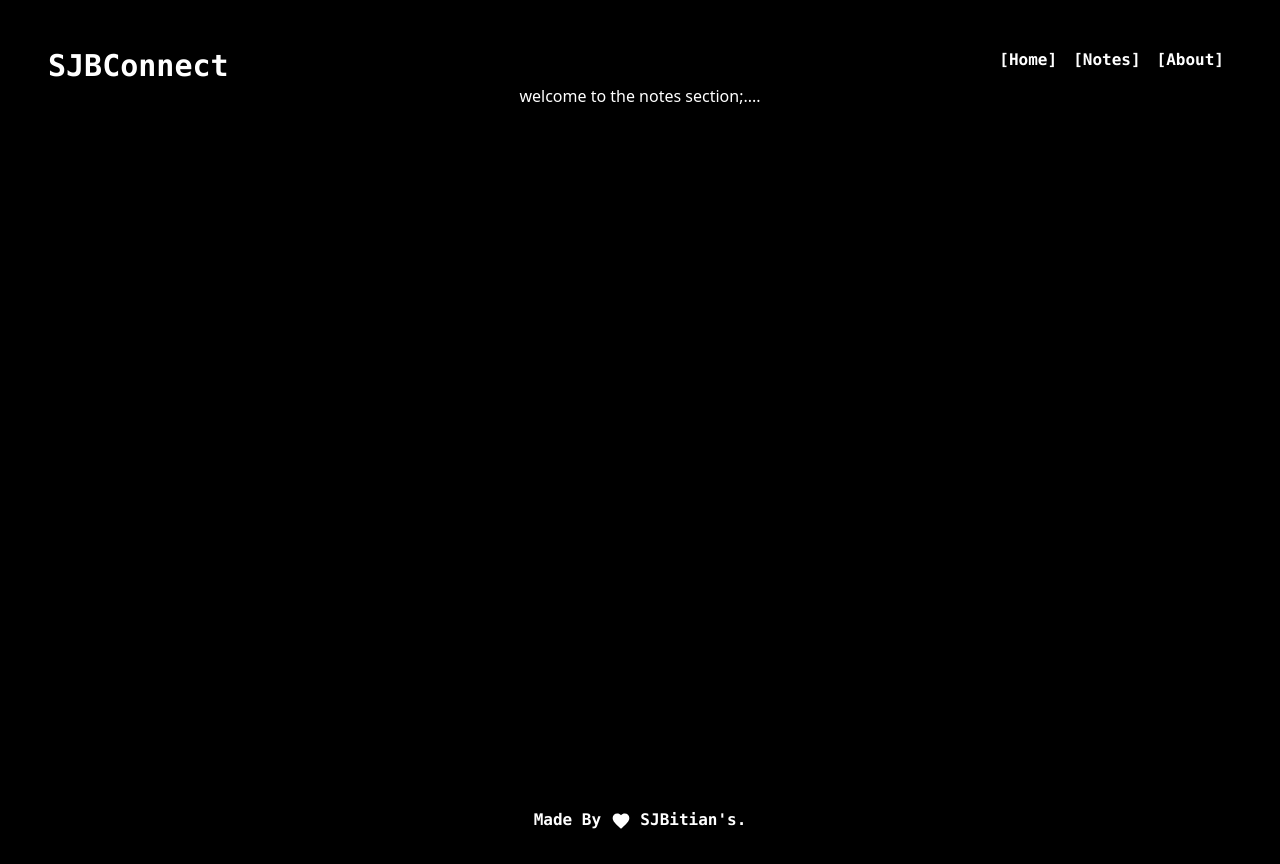
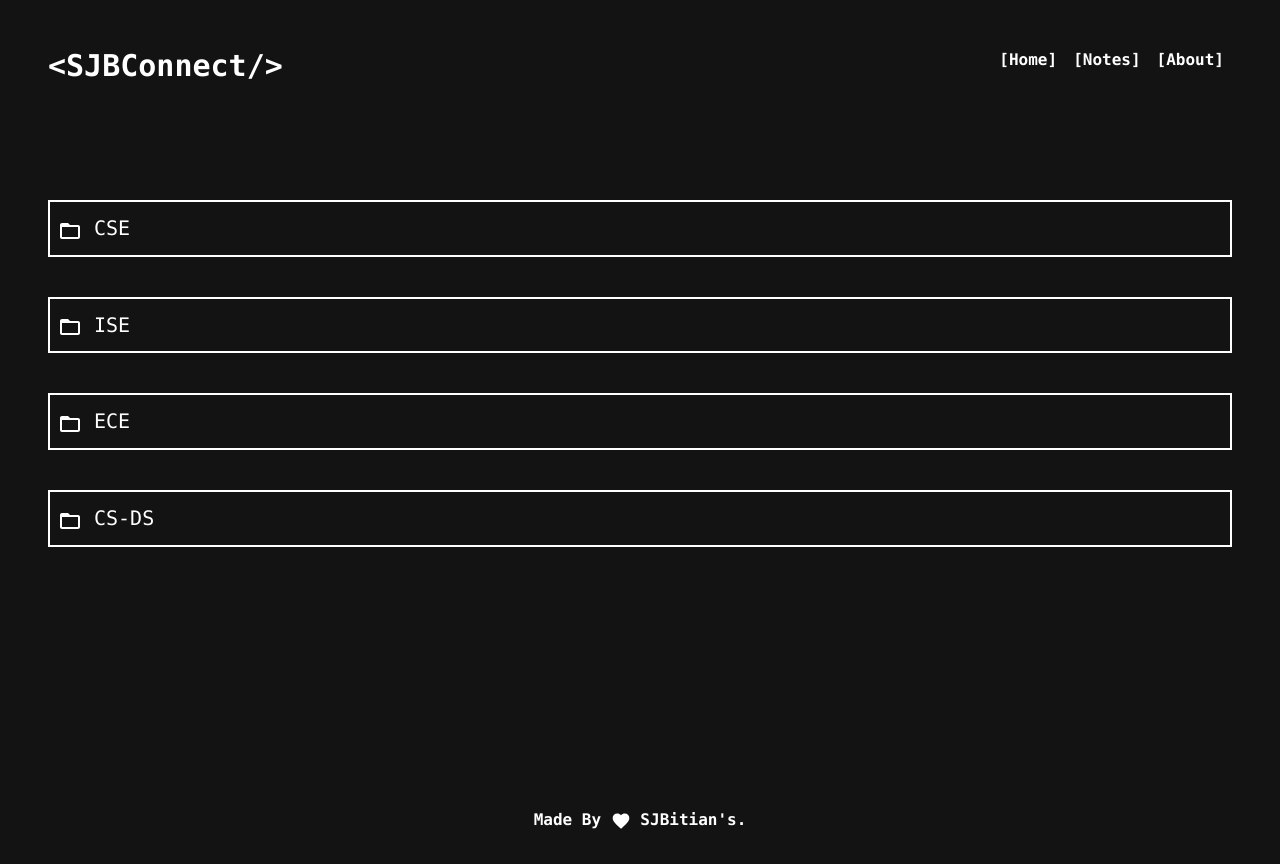
Before and after one commit to m-rishikesh/sjbconnect, a React (Vite) app: page /notes in a window 1280 px wide. Built offline with nearby package versions, Linux system fonts and the light colour scheme.

Commit message:
updates the notes components

```diff
--- a/src/components/Navbar.jsx
+++ b/src/components/Navbar.jsx
@@ -6,7 +6,7 @@ export default function Navbar(){
         <>
     <div className="font-mono container flex flex-row justify-between">
         <div className="leftitem  ">
-            <h1 className="text-3xl font-bold text-white hover:text-amber-300"><a href="#">SJBConnect</a></h1>
+            <h1 className="text-3xl font-bold text-white hover:text-amber-300"><a href="/">{"<SJBConnect/>"}</a></h1>
         </div>
         <div className="rightitem ">
             <Link to="/" className="px-2 font-bold hover:text-amber-300">[Home]</Link>
--- a/src/components/Notes.jsx
+++ b/src/components/Notes.jsx
@@ -1,9 +1,43 @@
-
-
+import { Link } from 'react-router-dom';
+import FolderOpenIcon from '@mui/icons-material/FolderOpen';
+import { useState } from 'react';
 export default function Notes(){
+    const depts = ['CSE','ISE','ECE','CS-DS'];
+    const years = ['1st Year','2nd Year','3rd Year','4th Year']
+    const [yearbool,setyearbool] = useState(false);
     return(
         <>
-        <p>welcome to the notes section;....</p>
+        <div className="maincontainer py-19 relative">
+        {yearbool && (
+          <span onClick={() =>setyearbool(false)} className="text-left border-2 border-white absolute top-10 left-0 px-2 py-2 cursor-pointer">
+            Back
+          </span>
+        )}
+        {(!yearbool)?depts.map((dept)=>(
+            <Link to="#">
+            <div className="container flex  w-full font-mono hover:text-amber-300  key={dept} my-10 "onClick={()=>{setyearbool(true)}}>
+            {/* cards section */}
+            <div className="elements py-3 border-2 border-white w-full text-left px-2 cursor-pointer hover:border-amber-300">
+             <FolderOpenIcon className=''/>
+             <span className='px-3 text-xl'>{dept}</span>
+            </div>
+         </div>
+             </Link>
+        ))
+        :
+        years.map((year)=>(
+            <Link to="#">
+            <div className="container flex  w-full font-mono hover:text-amber-300  key={dept} my-10 "onClick={()=>{setyearbool(true)}}>
+            {/* cards section */}
+            <div className="elements py-3 border-2 border-white w-full text-left px-2 cursor-pointer hover:border-amber-300">
+             <FolderOpenIcon className=''/>
+             <span className='px-3 text-xl'>{year}</span>
+            </div>
+         </div>
+             </Link>
+        ))
+    }
+        </div>
         </>
     )
 }
--- a/src/index.css
+++ b/src/index.css
@@ -1,7 +1,7 @@
 @import "tailwindcss";
 
 body{
-    background-color: #000000;
+    background-color: #131313;
     max-width: 1280px;
     margin: 0 auto;
     padding: 2rem;
```
Also changed, not shown: src/db/department.js (added).
